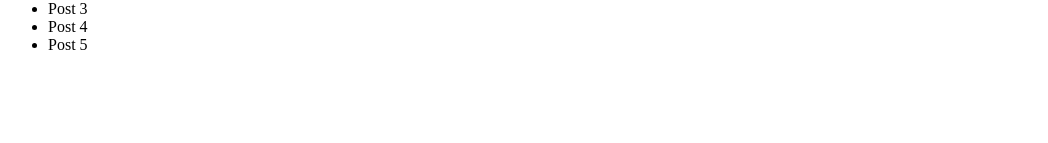
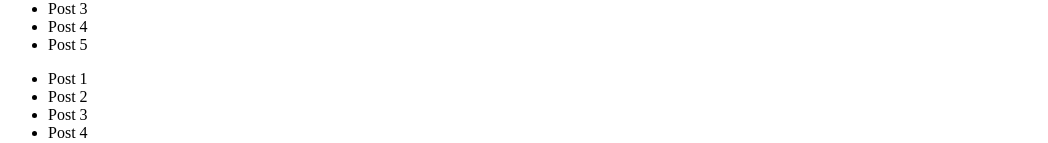
Before and after one commit to EugeBr/AngIntro, an Angular app: page / in a window 1280 px wide. Shown: the part 805-948 px from the top of the page, without its empty margins (0-1048 px from the left). Before the commit the page ends 875 px from the top, so only its background shows below. Built offline with nearby package versions, Linux system fonts and the light colour scheme.

Commit message:
fetching object array with directive

```diff
--- a/src/app/app.component.html
+++ b/src/app/app.component.html
@@ -34,7 +34,12 @@
     <li>{{ postArray[4] }}</li>
 </ul>
 
-<!-- V2 with ngFor directive -->
+<!-- V2 Fetched using ngFor Directive -->
 <ul>
     <li *ngFor = "let post of postArray" > {{ post }} </li>
 </ul>
+
+<!-- V3 Fetching Object array -->
+<ul>
+    <li *ngFor = "let post of objArray" > {{ post.postTitle }} </li>
+</ul>
--- a/src/app/app.component.ts
+++ b/src/app/app.component.ts
@@ -18,7 +18,15 @@ export class AppComponent {
   onKeyup() {
     console.log(this.userName);
   }
-  postArray: Array<String> = ['Post 1', 'Post 2', 'Post 3', 'Post 4', 'Post 5'];
+  postArray: Array<string> = ['Post 1', 'Post 2', 'Post 3', 'Post 4', 'Post 5'];
+
+  objArray: Array<any> = [
+    { id: 1, postTitle: 'Post 1'},
+    { id: 2, postTitle: 'Post 2'},
+    { id: 3, postTitle: 'Post 3'},
+    { id: 4, postTitle: 'Post 4'},
+    { id: 5, postTitle: 'Post 5'},
+  ]
 
   constructor(){
     for (let i = 0; i < this.postArray.length; i++) {
```
